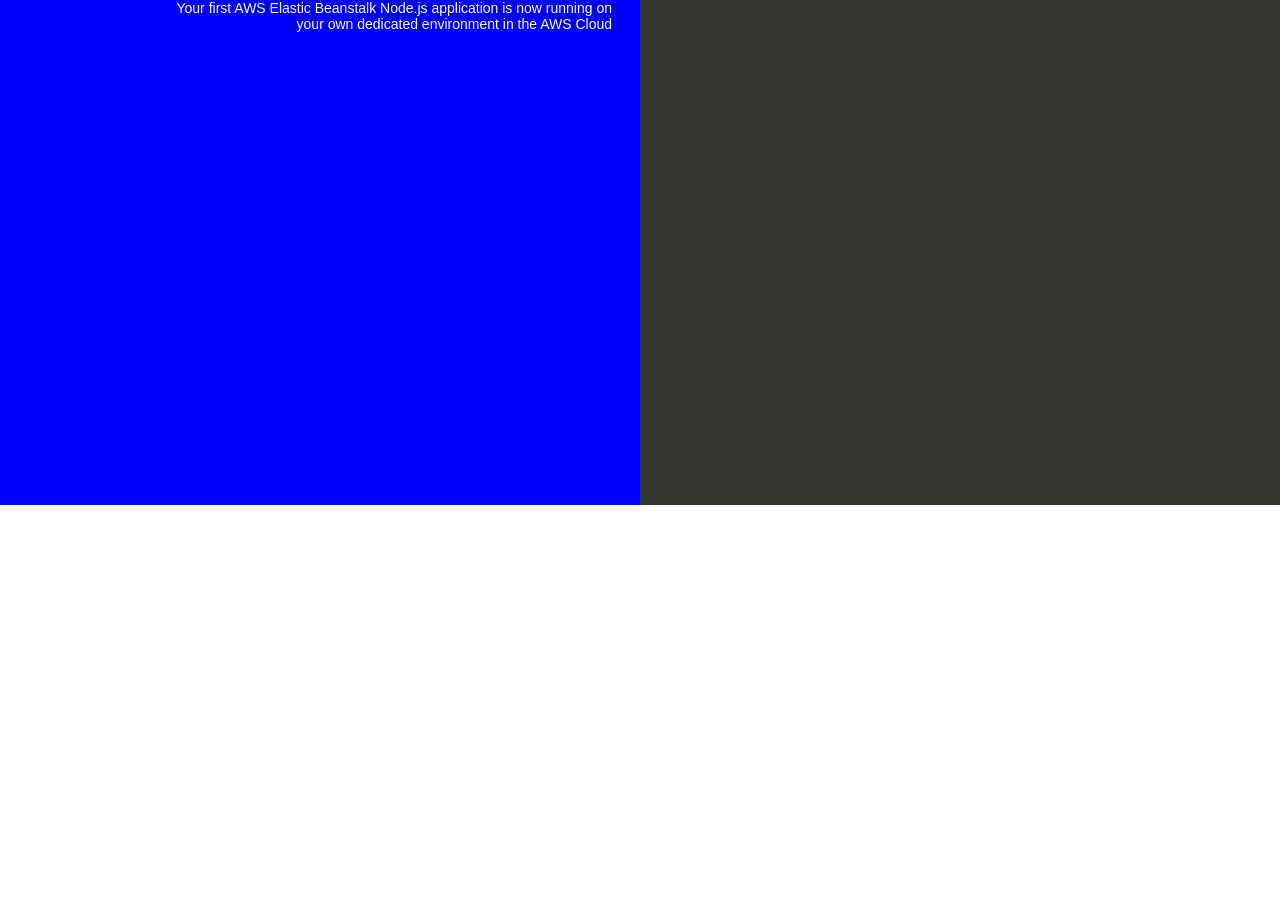
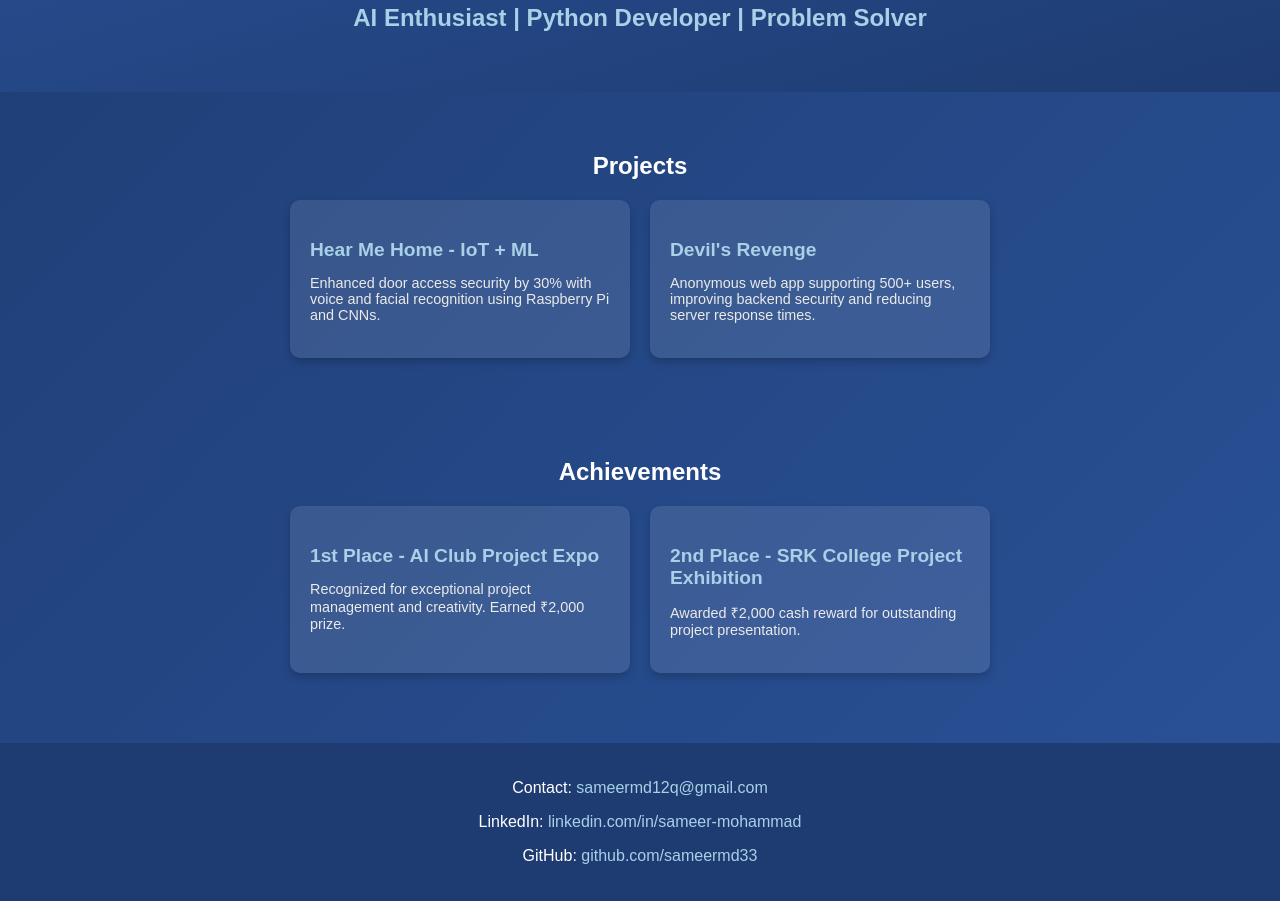
Before and after one commit to sameermd33/mydevopslab, a website: page index.html in a window 1280 px wide. Shown: the part 295-1196 px from the top of the page. Before the commit the page ends 800 px from the top, so only its background shows below. Drawn offline with Linux system fonts and the light colour scheme.

Commit message:
Update index.html

```diff
--- a/index.html
+++ b/index.html
@@ -1,84 +1,119 @@
 <!DOCTYPE html>
-<html>
+<html lang="en">
 <head>
-    <title>Elastic Beanstalk</title>
+    <meta charset="UTF-8">
+    <meta name="viewport" content="width=device-width, initial-scale=1.0">
+    <title>Portfolio - Mohammad Sameer</title>
     <style>
         body {
-        color: #ffffff;
-        font-family: Arial, sans-serif;
-        font-size:14px;
-        -moz-transition-property: text-shadow;
-        -moz-transition-duration: 4s;
-        -webkit-transition-property: text-shadow;
-        -webkit-transition-duration: 4s;
-        text-shadow: none;
+            font-family: 'Arial', sans-serif;
+            margin: 0;
+            padding: 0;
+            background: linear-gradient(135deg, #1e3c72, #2a5298);
+            color: white;
         }
-      body.blurry {
-        -moz-transition-property: text-shadow;
-        -moz-transition-duration: 4s;
-        -webkit-transition-property: text-shadow;
-        -webkit-transition-duration: 4s;
-        text-shadow: #fff 0px 0px 25px;
+        .hero {
+            text-align: center;
+            padding: 50px 20px;
+            background: linear-gradient(to bottom right, #2a5298, #1e3c72);
+        }
+        .hero img {
+            width: 150px;
+            height: 150px;
+            border-radius: 50%;
+            border: 5px solid #fff;
+            margin-bottom: 20px;
+        }
+        .hero h1 {
+            font-size: 3rem;
+            margin: 0;
+        }
+        .hero h3 {
+            font-size: 1.5rem;
+            margin: 10px 0;
+            color: #a8d0e6;
+        }
+        .section {
+            padding: 40px 20px;
+            text-align: center;
+        }
+        .projects, .achievements {
+            display: flex;
+            flex-wrap: wrap;
+            justify-content: center;
+            gap: 20px;
+        }
+        .card {
+            background: rgba(255, 255, 255, 0.1);
+            border-radius: 10px;
+            padding: 20px;
+            width: 300px;
+            text-align: left;
+            box-shadow: 0 4px 8px rgba(0, 0, 0, 0.2);
+        }
+        .card h3 {
+            color: #a8d0e6;
+            font-size: 1.2rem;
+            margin-bottom: 10px;
+        }
+        .card p {
+            font-size: 0.9rem;
+            color: #eaeaea;
+        }
+        footer {
+            text-align: center;
+            padding: 20px;
+            background: #1e3c72;
+            margin-top: 30px;
         }
         a {
-        color: #55aaff;
+            color: #a8d0e6;
+            text-decoration: none;
         }
-      .textColumn, .linksColumn {
-        padding: 2em;
-      }
-      .textColumn {
-        position: absolute;
-        top: 0px;
-        right: 50%;
-        bottom: 0px;
-        left: 0px;
-
-        text-align: right;
-        padding-top: 11em;
-        background-color: blue;
-
-      }
-      .textColumn p {
-        width: 75%;
-        float:right;
-      }
-      .linksColumn {
-        position: absolute;
-        top:0px;
-        right: 0px;
-        bottom: 0px;
-        left: 50%;
-
-        background-color: #33342D;
-      }
-
-      h1 {
-        color: #33342D;
-        font-size: 500%;
-        font-weight: normal;
-        margin-bottom: 0em;
-      }
-      h2 {
-        font-size: 200%;
-        font-weight: normal;
-        margin-bottom: 0em;
-      }
-      ul {
-        padding-left: 1em;
-        margin: 0px;
-      }
-      li {
-        margin: 1em 0em;
+        a:hover {
+            text-decoration: underline;
         }
     </style>
 </head>
 <body>
-    <div class="textColumn">
-      <h1>Congratulations</h1>
-      <p>Your first AWS Elastic Beanstalk Node.js application is now running on your own dedicated environment in the AWS Cloud</p>
+    <div class="hero">
+        <img src="https://via.placeholder.com/150" alt="Your Image">
+        <h1>Mohammad Sameer</h1>
+        <h3>AI Enthusiast | Python Developer | Problem Solver</h3>
     </div>
-    <div class="linksColumn">
-      <h2>Sameer Mohammad</h2>
+
+    <div class="section">
+        <h2>Projects</h2>
+        <div class="projects">
+            <div class="card">
+                <h3>Hear Me Home - IoT + ML</h3>
+                <p>Enhanced door access security by 30% with voice and facial recognition using Raspberry Pi and CNNs.</p>
             </div>
+            <div class="card">
+                <h3>Devil's Revenge</h3>
+                <p>Anonymous web app supporting 500+ users, improving backend security and reducing server response times.</p>
+            </div>
+        </div>
+    </div>
+
+    <div class="section">
+        <h2>Achievements</h2>
+        <div class="achievements">
+            <div class="card">
+                <h3>1st Place - AI Club Project Expo</h3>
+                <p>Recognized for exceptional project management and creativity. Earned ₹2,000 prize.</p>
+            </div>
+            <div class="card">
+                <h3>2nd Place - SRK College Project Exhibition</h3>
+                <p>Awarded ₹2,000 cash reward for outstanding project presentation.</p>
+            </div>
+        </div>
+    </div>
+
+    <footer>
+        <p>Contact: <a href="mailto:sameermd12q@gmail.com">sameermd12q@gmail.com</a></p>
+        <p>LinkedIn: <a href="https://www.linkedin.com/in/sameer-mohammad-b5b11a1b4">linkedin.com/in/sameer-mohammad</a></p>
+        <p>GitHub: <a href="https://github.com/sameermd33">github.com/sameermd33</a></p>
+    </footer>
 </body>
 </html>
```
Lines whose indentation alone changed are shown as unchanged.
